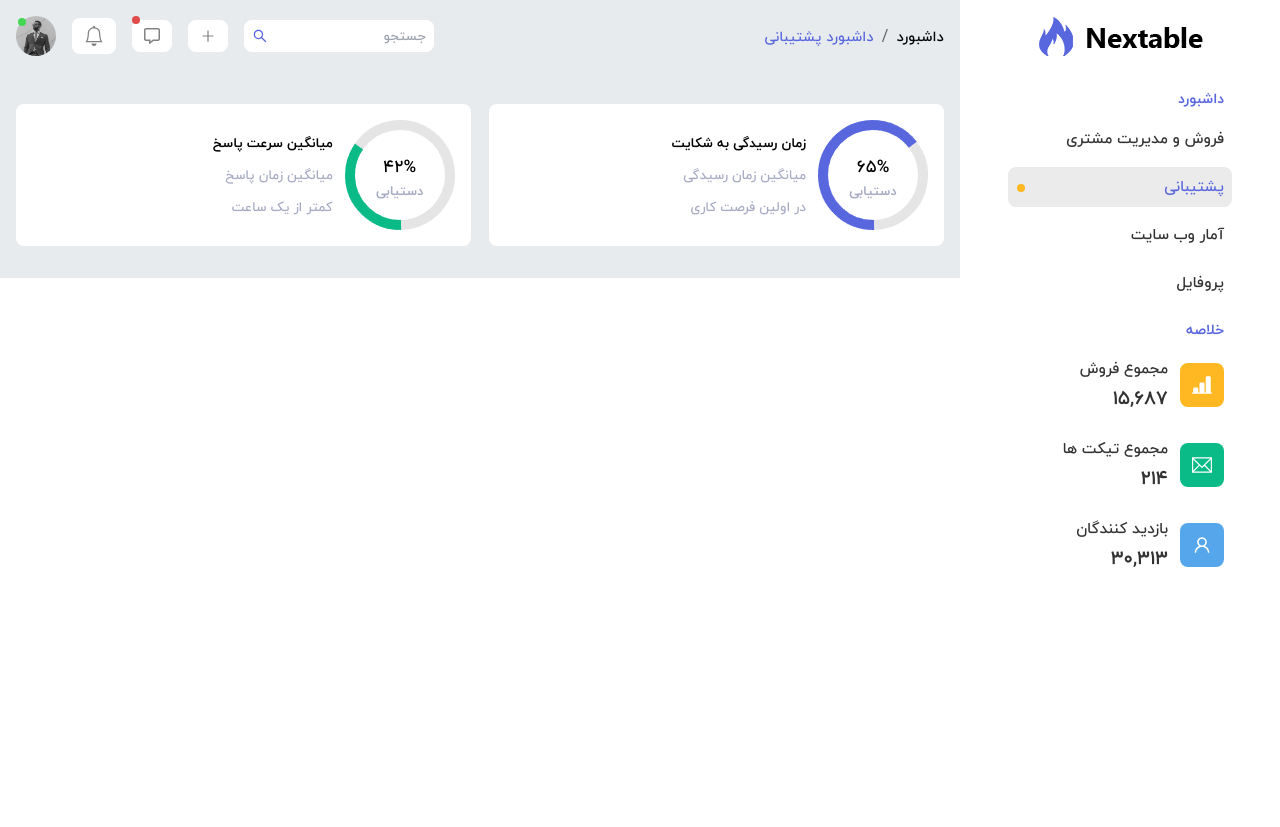
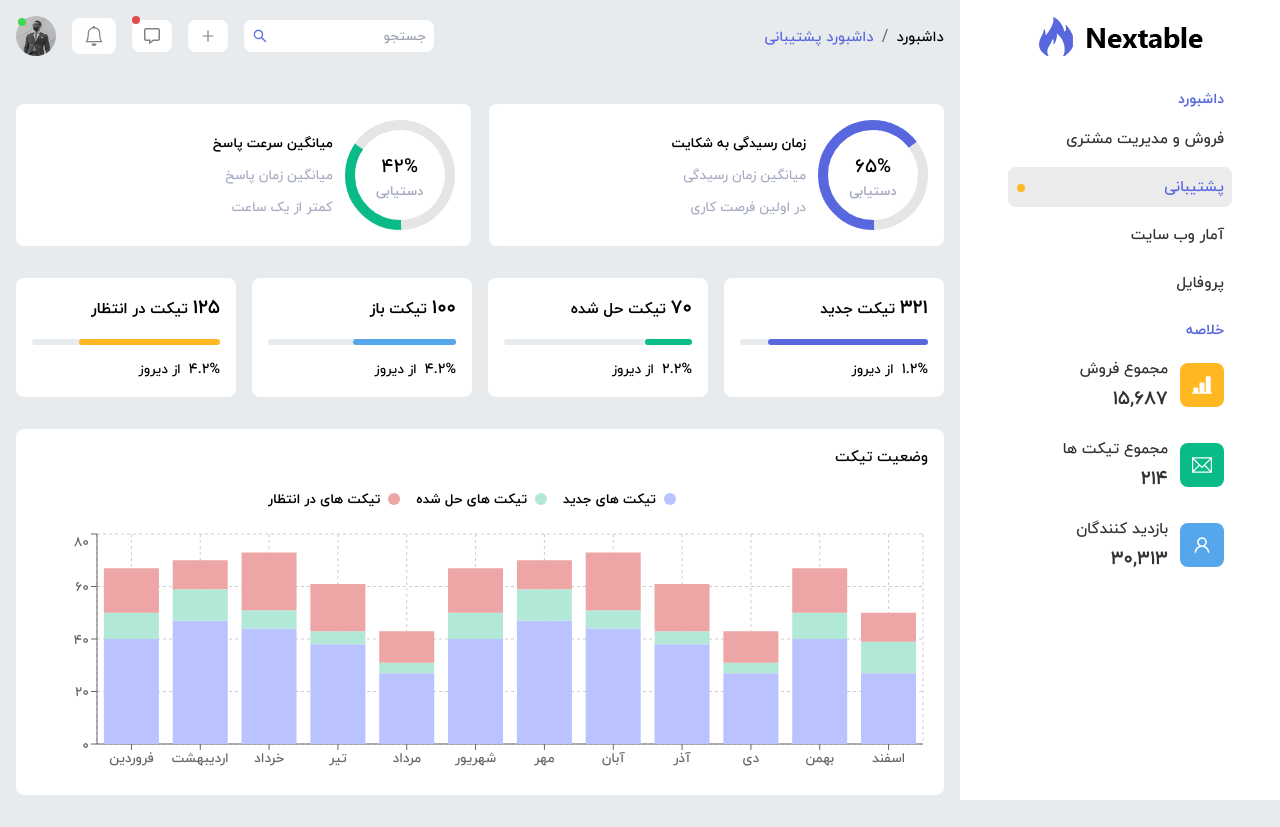
Before and after one commit to mohammad-zeynaly/adminPanel, a React (Vite) app: page /support in a window 1280 px wide. Before the commit the page ends 800 px from the top, so only its background shows below. Built offline with nearby package versions, Linux system fonts and the light colour scheme.

Commit message:
adminPanel Project

```diff
--- a/src/allDatas.jsx
+++ b/src/allDatas.jsx
@@ -1,4 +1,3 @@
-
 ////////////////////////////////////////// data page SalesAndManagement //////////////////////////////////////////////
 
 //data summery in sidebar
@@ -338,7 +337,6 @@ const socialItems = [
   },
 ];
 
-
 // data Slider network sales
 const StatisticsSliderItems = [
   {
@@ -533,7 +531,6 @@ const StatisticsSliderItems = [
   },
 ];
 
-
 // data chart reports
 const reportChartData = [
   {
@@ -578,7 +575,6 @@ const reportChartData = [
   },
 ];
 
-
 // data chart regional sales
 const regionalSalesChartData = [
   {
@@ -602,7 +598,6 @@ const regionalSalesChartData = [
     population: 26,
   },
 ];
-
 
 // data chart cutomers
 const totalCustomersData = [
@@ -691,7 +686,6 @@ const totalCustomersData = [
   },
 ];
 
-
 // data networks sales & Average
 const averageSale = [
   {
@@ -725,7 +719,6 @@ const averageSale = [
     progressValueColor: "[&::-webkit-progress-value]:bg-[#55a6eb]",
   },
 ];
-
 
 //data income Box
 const incomeItems = [
@@ -790,7 +783,6 @@ const incomeItems = [
     borderClass: "border-[#ffb822]",
   },
 ];
-
 
 // all data table income
 const allIncomeItemData = [
@@ -888,7 +880,6 @@ const recentCustomersData = [
   },
 ];
 
-
 // all data support Time Boxes
 const supportTimeBoxes = [
   {
@@ -916,6 +907,123 @@ const supportTimeBoxes = [
 ////////////////////////////////////////// data page support //////////////////////////////////////////////
 
 
+// all data ticket messages items
+const ticketMessagesItems = [
+  {
+    id: 1,
+    ticketTitle: " تیکت جدید",
+    ticketCount: 321,
+    growth: 1.2,
+    growthColor: "text-secondary",
+    progressColor: "[&::-webkit-progress-value]:bg-primary",
+    progressPercent: 85,
+  },
+  {
+    id: 2,
+    ticketTitle: " تیکت حل شده",
+    ticketCount: 70,
+    growth: "2.2",
+    growthColor: "text-third",
+    progressColor: "[&::-webkit-progress-value]:bg-secondary",
+    progressPercent: 25,
+  },
+  {
+    id: 3,
+    ticketTitle: "تیکت باز",
+    ticketCount: 100,
+    growth: 4.2,
+    growthColor: "text-secondary",
+    progressColor: "[&::-webkit-progress-value]:bg-[#55a6eb]",
+    progressPercent: 55,
+  },
+  {
+    id: 4,
+    ticketTitle: " تیکت در انتظار",
+    ticketCount: 125,
+    growth: 4.2,
+    growthColor: "text-secondary",
+    progressColor: "[&::-webkit-progress-value]:bg-[#ffb822]",
+    progressPercent: 75,
+  },
+];
+
+
+// all data ticket status chart data
+const ticketStatusChartData = [
+  {
+    name: "فروردین",
+    newTicket: 40,
+    solvedTicket: 10,
+    pendingTicket: 17,
+  },
+  {
+    name: "اردیبهشت",
+    newTicket: 47,
+    solvedTicket: 12,
+    pendingTicket: 11,
+  },
+  {
+    name: "خرداد",
+    newTicket: 44,
+    solvedTicket: 7,
+    pendingTicket: 22,
+  },
+  {
+    name: "تیر",
+    newTicket: 38,
+    solvedTicket: 5,
+    pendingTicket: 18,
+  },
+  {
+    name: "مرداد",
+    newTicket: 27,
+    solvedTicket: 4,
+    pendingTicket: 12,
+  },
+  {
+    name: "شهریور",
+    newTicket: 40,
+    solvedTicket: 10,
+    pendingTicket: 17,
+  },
+  {
+    name: "مهر",
+    newTicket: 47,
+    solvedTicket: 12,
+    pendingTicket: 11,
+  },
+  {
+    name: "آبان",
+    newTicket: 44,
+    solvedTicket: 7,
+    pendingTicket: 22,
+  },
+  {
+    name: "آذر",
+    newTicket: 38,
+    solvedTicket: 5,
+    pendingTicket: 18,
+  },
+  {
+    name: "دی",
+    newTicket: 27,
+    solvedTicket: 4,
+    pendingTicket: 12,
+  },
+  {
+    name: "بهمن",
+    newTicket: 40,
+    solvedTicket: 10,
+    pendingTicket: 17,
+  },
+  {
+    name: "اسفند",
+    newTicket: 27,
+    solvedTicket: 12,
+    pendingTicket: 11,
+  },
+];
+
 export {
   accessItems,
   summaryItems,
@@ -931,4 +1039,6 @@ export {
   allIncomeItemData,
   recentCustomersData,
   supportTimeBoxes,
+  ticketMessagesItems,
+  ticketStatusChartData,
 };
--- a/src/components/ReportsChart/ReportsChart.jsx
+++ b/src/components/ReportsChart/ReportsChart.jsx
@@ -39,12 +39,12 @@ function Reports() {
             <span className="text-sm"> میانگین </span>
           </div>
         </div>
-        <div className="flex justify-center mt-3 sm:mt-4 mr-4 w-full">
+        <div className="flex justify-center my-4 sm:mt-5 w-full mr-4 report-chart">
           <ResponsiveContainer width="100%" height={280}>
             <BarChart
               className="flex justify-center"
               data={reportChartData}
-              barSize={15}
+              barSize={14}
               style={{ direction: "ltr" }}
             >
               <CartesianGrid strokeDasharray="3 3" vertical={false} />
@@ -56,11 +56,13 @@ function Reports() {
                 dataKey="sale"
                 fill="#55A6EB"
                 label={({ value }) => getLabel(value, "sale")}
+
               />
               <Bar
                 dataKey="average"
                 fill="#5867DD"
                 label={({ value }) => getLabel(value, "average")}
+
               />
             </BarChart>
           </ResponsiveContainer>
--- a/src/components/StatusBuyChart/StatusBuyChart.jsx
+++ b/src/components/StatusBuyChart/StatusBuyChart.jsx
@@ -108,7 +108,7 @@ function StatusBuyChart() {
             </div>
           </div>
 
-          <div id="chart" className="my-4 flex justify-center">
+          <div id="chart" className="my-4 flex justify-center w-full status-chart">
             <ResponsiveContainer width="100%" height={250}>
               <LineChart
                 data={data}
--- a/src/components/SupportTime/SupportTime.jsx
+++ b/src/components/SupportTime/SupportTime.jsx
@@ -4,7 +4,7 @@ function SupportTime() {
 
 
   return (
-    <section className="mt-5 sm:mt-8 mb-8">
+    <section className="mt-5 sm:mt-8">
       <div className="flex flex-col lg:flex-row justify-between items-center">
         {supportTimeBoxes.map((supportTimeItem) => (
           <div
@@ -19,7 +19,7 @@ function SupportTime() {
                   alt={`نمودار ${supportTimeItem.title}`}
                 />
                 <span className="flex flex-col items-center absolute top-[30%]">
-                  <h6 className="text-lg">{supportTimeItem.percent}%</h6>
+                  <h6 className="text-xl">{supportTimeItem.percent}%</h6>
                   <span className="text-[#a7abc3] text-sm font-iranYekanBold">
                     دستیابی
                   </span>
--- a/src/components/TicketMessages/TicketMessages.jsx
+++ b/src/components/TicketMessages/TicketMessages.jsx
@@ -1,11 +1,37 @@
+import ProgressBar from "../ProgressBar/ProgressBar";
+import { ticketMessagesItems } from "../../allDatas";
 
+function TicketMessages() {
+  return (
+    <>
+      <section className="lg:mt-8">
+        <div className="grid grid-cols-1 sm:grid-cols-2 xl:grid-cols-4 gap-4">
+          {ticketMessagesItems.map((ticketItem) => (
+            <div key={ticketItem.id} className="bg-white rounded-lg p-4">
+              <h5 className="font-iranYekanBold text-xl">
+                {ticketItem.ticketCount}
+                <span className="text-base"> {ticketItem.ticketTitle} </span>
+              </h5>
+              <ProgressBar
+                progressClass="mt-3"
+                progressValue={ticketItem.progressPercent}
+                progressColorValue={ticketItem.progressColor}
+              />
 
-function TicketMessages () {
-
-    return(
-        <>
-        </>
-    )
+              <div className="flex items-center ">
+                <span
+                  className={`${ticketItem.growthColor}text-secondary text-2sm`}
+                >
+                  {ticketItem.growth}%
+                </span>
+                <span className="pr-2 text-sm">از دیروز </span>
+              </div>
+            </div>
+          ))}
+        </div>
+      </section>
+    </>
+  );
 }
 
 export default TicketMessages;
--- /dev/null
+++ b/src/components/TicketStatusChart/TicketStatusChart.jsx
@@ -0,0 +1,83 @@
+import {
+  ResponsiveContainer,
+  BarChart,
+  CartesianGrid,
+  XAxis,
+  YAxis,
+  Tooltip,
+  Bar,
+} from "recharts";
+import { ticketStatusChartData } from "../../allDatas";
+
+function TicketStatusChart() {
+  const getLabel = (value, name) => {
+    if (name === "newTicket") {
+      return ` تیکت های جدید: ${value}`;
+    } else if (name === "solvedTicket") {
+      return `تیکت های حل شده: ${value}`;
+    } else {
+      return `تیکت های در انتظار: ${value}`;
+    }
+  };
+
+  return (
+    <section className="mt-5 mb-5 sm:mt-8 sm:mb-8">
+      <div className="bg-white rounded-lg p-4">
+        <h5>وضعیت تیکت </h5>
+        <div className="my-5 flex flex-wrap items-center justify-center">
+            <div className="flex items-center text-sm font-iranYekanBold mr-4 mb-3 sm:mb-0">
+                <span className="block w-3 h-3 bg-[#BAC2FF] rounded-full"></span>
+                <h6 className="mr-2">تیکت های جدید </h6>
+            </div>
+            <div className="flex items-center text-sm font-iranYekanBold mr-4 mb-3 sm:mb-0">
+                <span className="block w-3 h-3 bg-[#B2E8D8] rounded-full"></span>
+                <h6 className="mr-2"> تیکت های حل شده </h6>
+            </div>
+            <div className="flex items-center text-sm font-iranYekanBold mr-4 mb-3 sm:mb-0">
+                <span className="block w-3 h-3 bg-[#EDA5A5] rounded-full"></span>
+                <h6 className="mr-2">تیکت های در انتظار</h6>
+            </div>
+        </div>
+        <div className="w-full mt-5 mr-4 sm:mr-0 ticket-chart">
+          <ResponsiveContainer width="100%" height={250}>
+            <BarChart
+              data={ticketStatusChartData}
+              margin={{
+                top: 5,
+                bottom: 5,
+                right: 5,
+                left: 5,
+              }}
+              style={{ direction: "ltr" }}
+            >
+              <CartesianGrid strokeDasharray="3 3" />
+              <XAxis dataKey="name" />
+              <YAxis />
+              <Tooltip formatter={(value, name) => [getLabel(value, name)]} />
+              <Bar
+                dataKey="newTicket"
+                stackId="a"
+                fill="#BAC2FF"
+                label={({ value }) => getLabel(value, "newTicket")}
+              />
+              <Bar
+                dataKey="solvedTicket"
+                stackId="a"
+                fill="#B2E8D8"
+                label={({ value }) => getLabel(value, "solvedTicket")}
+              />
+              <Bar
+                dataKey="pendingTicket"
+                stackId="a"
+                fill="#EDA5A5"
+                label={({ value }) => getLabel(value, "pendingTicket")}
+              />
+            </BarChart>
+          </ResponsiveContainer>
+        </div>
+      </div>
+    </section>
+  );
+}
+
+export default TicketStatusChart;
--- a/src/pages/Support/Support.jsx
+++ b/src/pages/Support/Support.jsx
@@ -1,5 +1,8 @@
 import Topbar from "../../components/Topbar/Topbar";
 import SupportTime from "../../components/SupportTime/SupportTime";
+import TicketMessages from "../../components/TicketMessages/TicketMessages";
+import TicketStatusChart from "../../components/TicketStatusChart/TicketStatusChart"
+
 
 function Support() {
   return (
@@ -7,6 +10,8 @@ function Support() {
       <Topbar BreadcrumbTitle="داشبورد پشتیبانی" BreadcrumbLink="/support" />
       <>
         <SupportTime />
+        <TicketMessages />
+        <TicketStatusChart />
       </>
     </div>
   );
--- a/src/styles/app.css
+++ b/src/styles/app.css
@@ -76,6 +76,37 @@ tspan {
 @media screen and (max-width: 400px) {
   .chart__status-buy {
     transform: translateX(-9%) !important;
+  }
+
+  .report-chart {
+    width: 110% !important;
+    margin-right: 0 !important;
+  }
+
+  .ticket-chart {
+    width: 113% !important;
+    margin-right: 0 !important;
+  }
+
+  .status-chart {
+    transform: translateX(22px);
+    width: 110% !important;
+  }
+}
+
+@media screen and (max-width: 360px) {
+  .status-chart {
+    transform: translateX(16px);
+  }
+}
+
+@media screen and (max-width: 330px) {
+  .report-chart {
+    width: 113% !important;
+  }
+
+  .ticket-chart {
+    width: 116% !important;
   }
 }
 
@@ -710,6 +741,11 @@ video {
   z-index: 50;
 }
 
+.my-3 {
+  margin-top: 0.75rem;
+  margin-bottom: 0.75rem;
+}
+
 .my-4 {
   margin-top: 1rem;
   margin-bottom: 1rem;
@@ -725,11 +761,6 @@ video {
   margin-bottom: 1.5rem;
 }
 
-.my-3 {
-  margin-top: 0.75rem;
-  margin-bottom: 0.75rem;
-}
-
 .mb-1 {
   margin-bottom: 0.25rem;
 }
@@ -738,6 +769,10 @@ video {
   margin-bottom: 0.5rem;
 }
 
+.mb-3 {
+  margin-bottom: 0.75rem;
+}
+
 .mb-4 {
   margin-bottom: 1rem;
 }
@@ -746,10 +781,6 @@ video {
   margin-bottom: 1.25rem;
 }
 
-.mb-8 {
-  margin-bottom: 2rem;
-}
-
 .ml-2 {
   margin-left: 0.5rem;
 }
@@ -802,10 +833,6 @@ video {
   margin-top: 1.5rem;
 }
 
-.mb-0 {
-  margin-bottom: 0px;
-}
-
 .block {
   display: block;
 }
@@ -908,10 +935,6 @@ video {
 
 .w-full {
   width: 100%;
-}
-
-.w-\[49\%\] {
-  width: 49%;
 }
 
 .translate-x-\[-7\%\] {
@@ -933,12 +956,12 @@ video {
   cursor: pointer;
 }
 
+.grid-cols-1 {
+  grid-template-columns: repeat(1, minmax(0, 1fr));
+}
+
 .grid-cols-2 {
   grid-template-columns: repeat(2, minmax(0, 1fr));
-}
-
-.flex-row {
-  flex-direction: row;
 }
 
 .flex-col {
@@ -1047,6 +1070,16 @@ video {
   background-color: rgb(88 103 221 / var(--tw-bg-opacity));
 }
 
+.bg-\[\#B2E8D8\] {
+  --tw-bg-opacity: 1;
+  background-color: rgb(178 232 216 / var(--tw-bg-opacity));
+}
+
+.bg-\[\#BAC2FF\] {
+  --tw-bg-opacity: 1;
+  background-color: rgb(186 194 255 / var(--tw-bg-opacity));
+}
+
 .bg-\[\#C9E1F6\] {
   --tw-bg-opacity: 1;
   background-color: rgb(201 225 246 / var(--tw-bg-opacity));
@@ -1065,6 +1098,11 @@ video {
 .bg-\[\#E7EBEE\] {
   --tw-bg-opacity: 1;
   background-color: rgb(231 235 238 / var(--tw-bg-opacity));
+}
+
+.bg-\[\#EDA5A5\] {
+  --tw-bg-opacity: 1;
+  background-color: rgb(237 165 165 / var(--tw-bg-opacity));
 }
 
 .bg-\[\#F3C6C6\] {
@@ -1463,12 +1501,20 @@ video {
     margin-left: 1rem;
   }
 
+  .sm\:mr-0 {
+    margin-right: 0px;
+  }
+
   .sm\:mt-0 {
     margin-top: 0px;
   }
 
   .sm\:mt-4 {
     margin-top: 1rem;
+  }
+
+  .sm\:mt-5 {
+    margin-top: 1.25rem;
   }
 
   .sm\:mt-8 {
@@ -1492,6 +1538,10 @@ video {
     transform: translate(var(--tw-translate-x), var(--tw-translate-y)) rotate(var(--tw-rotate)) skewX(var(--tw-skew-x)) skewY(var(--tw-skew-y)) scaleX(var(--tw-scale-x)) scaleY(var(--tw-scale-y));
   }
 
+  .sm\:grid-cols-2 {
+    grid-template-columns: repeat(2, minmax(0, 1fr));
+  }
+
   .sm\:flex-row {
     flex-direction: row;
   }
@@ -1518,12 +1568,6 @@ video {
   }
 }
 
-@media (min-width: 768px) {
-  .md\:flex-row {
-    flex-direction: row;
-  }
-}
-
 @media (min-width: 1024px) {
   .lg\:absolute {
     position: absolute;
@@ -1542,21 +1586,12 @@ video {
     margin-bottom: 0px;
   }
 
-  .lg\:my-3 {
-    margin-top: 0.75rem;
-    margin-bottom: 0.75rem;
-  }
-
   .lg\:mb-0 {
     margin-bottom: 0px;
   }
 
-  .lg\:mr-4 {
-    margin-right: 1rem;
-  }
-
-  .lg\:mt-0 {
-    margin-top: 0px;
+  .lg\:mt-8 {
+    margin-top: 2rem;
   }
 
   .lg\:block {
@@ -1585,14 +1620,6 @@ video {
 
   .lg\:items-center {
     align-items: center;
-  }
-
-  .lg\:justify-between {
-    justify-content: space-between;
-  }
-
-  .lg\:pr-\[19rem\] {
-    padding-right: 19rem;
   }
 
   .lg\:pr-80 {
@@ -1622,16 +1649,12 @@ video {
     width: 49%;
   }
 
+  .xl\:grid-cols-4 {
+    grid-template-columns: repeat(4, minmax(0, 1fr));
+  }
+
   .xl\:flex-row {
     flex-direction: row;
-  }
-
-  .xl\:items-center {
-    align-items: center;
-  }
-
-  .xl\:pr-72 {
-    padding-right: 18rem;
   }
 }
 
@@ -1694,6 +1717,11 @@ video {
   background-color: rgb(88 103 221 / var(--tw-bg-opacity));
 }
 
+.\[\&\:\:-webkit-progress-value\]\:bg-secondary::-webkit-progress-value {
+  --tw-bg-opacity: 1;
+  background-color: rgb(10 187 135 / var(--tw-bg-opacity));
+}
+
 .\[\&\:\:-webkit-progress-value\]\:bg-third::-webkit-progress-value {
   --tw-bg-opacity: 1;
   background-color: rgb(224 75 75 / var(--tw-bg-opacity));
```
Also changed, not shown: src/styles/custom.css (+25 -0 lines), src/App.jsx (line endings or trailing spaces).
